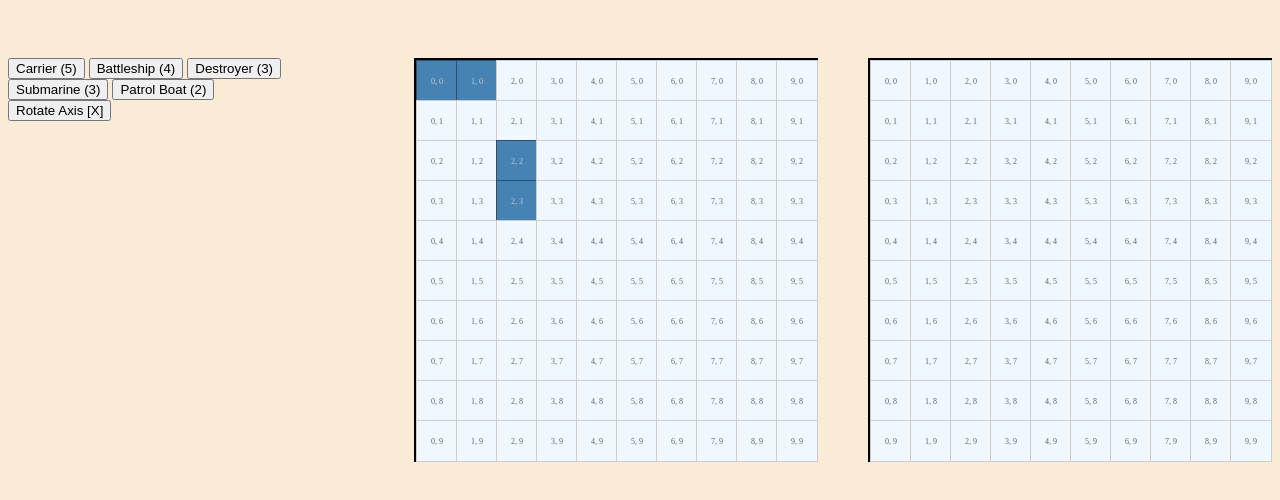
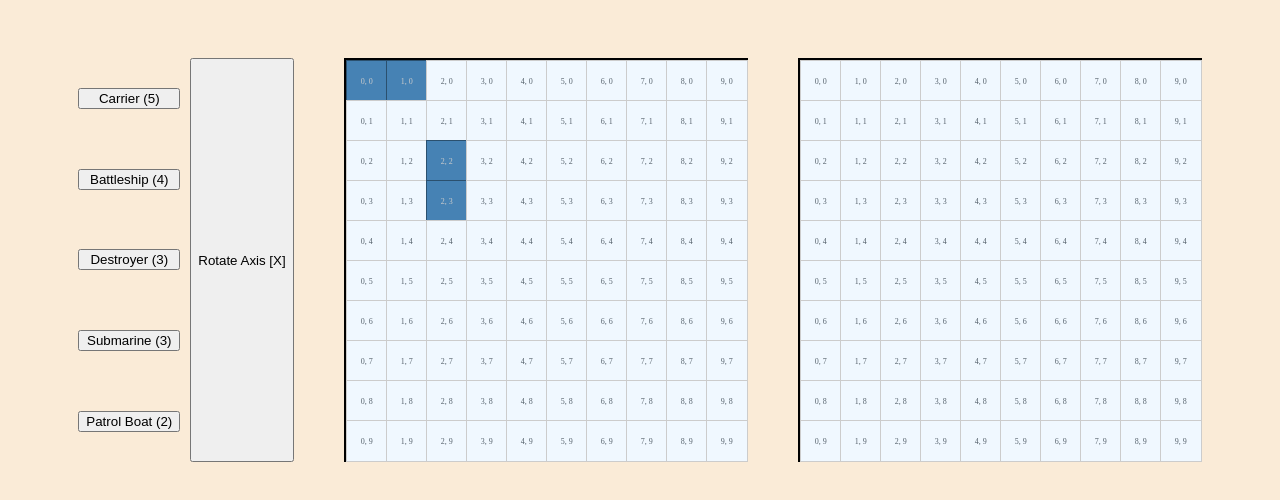
Before and after one commit to umersaif11/battleship, a website built with webpack: page src/template.html in a window 1280 px wide. Built offline with nearby package versions, Linux system fonts and the light colour scheme; a web font is replaced by a local one.

Commit message:
Styling ship harbour and fleet: Make the ship harbour flexbox and also the fleet div

```diff
--- a/src/styles.css
+++ b/src/styles.css
@@ -7,7 +7,16 @@ body {
     display: flex;
     justify-content: center;
     gap: 50px;
-    padding-top: 50px;
+    padding: 50px;
+}
+#ship-harbor {
+  display: flex;
+  gap: 10px;
+}
+#fleet {
+  display: flex;
+  flex-direction: column;
+  justify-content: space-around;
 }
 #human-board, #computer-board {
     display: grid;
```
